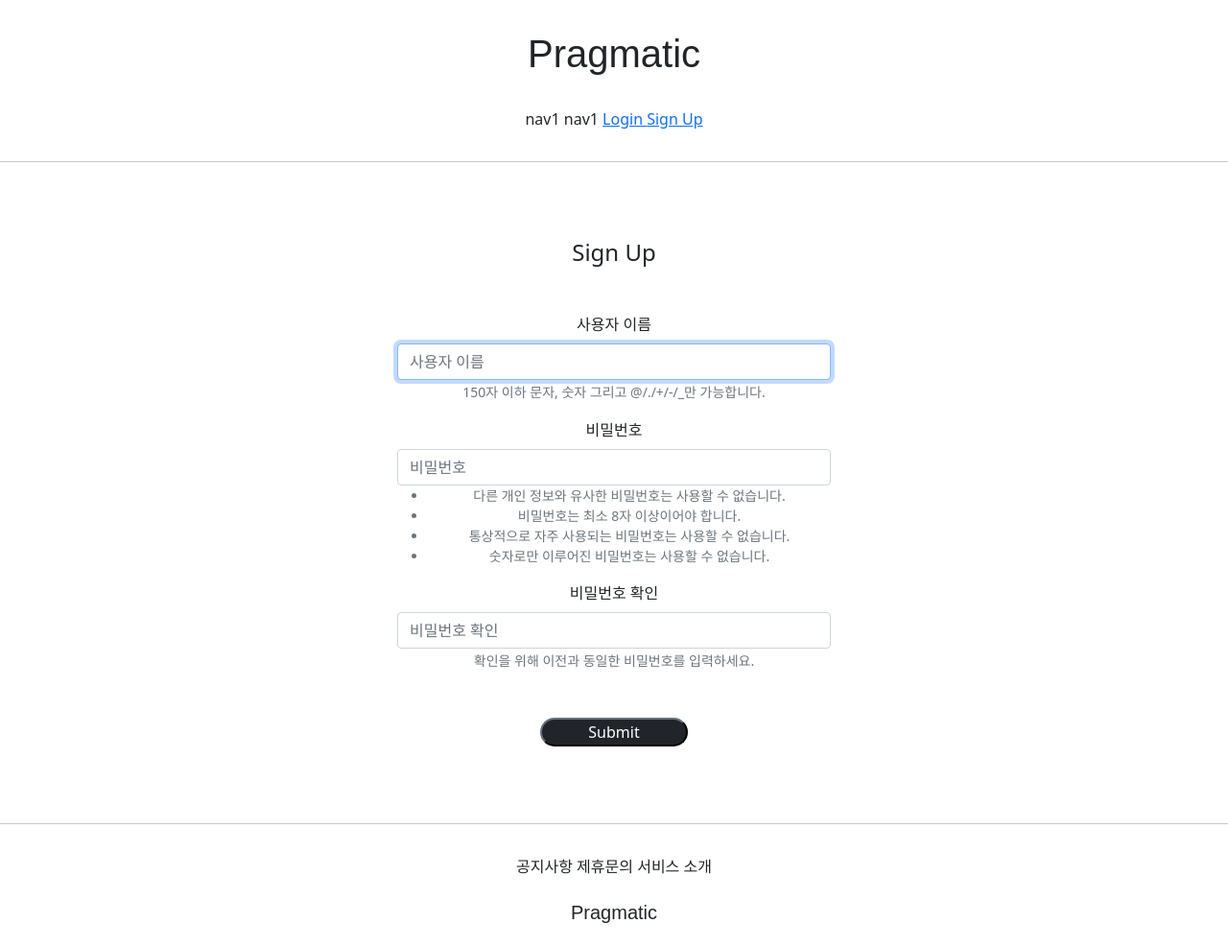
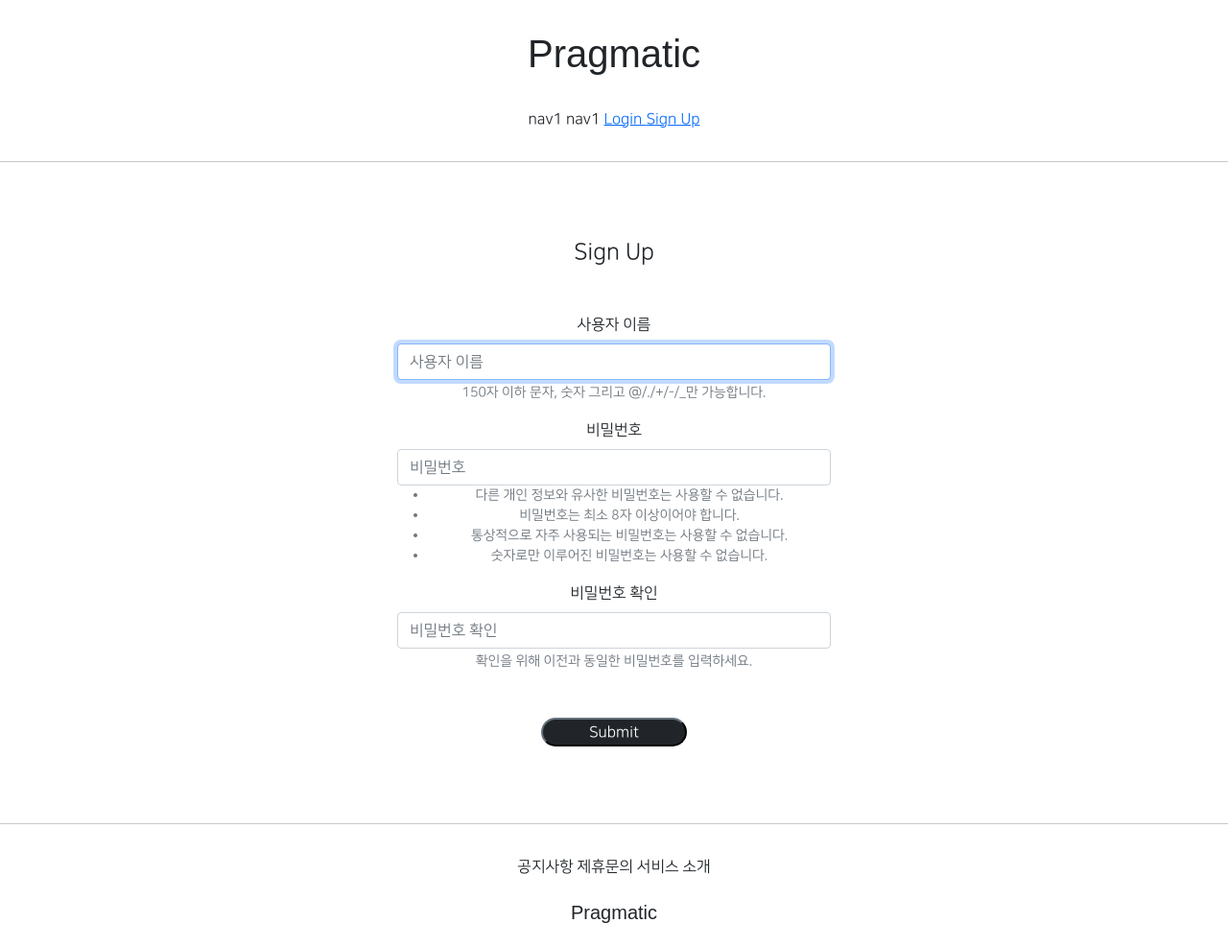
Before and after one commit to kickoutter/Django_Pinterest_clone, a Django app: page /account/create/ in a window 1280 px wide. Shown: the whole page at 96% size. Run offline with Django 3.2, Linux system fonts and the light colour scheme; parts of the project's set-up code (start-up, migrations or seed data) failed here and were passed over; some libraries are stand-ins or nearby versions; some web fonts are replaced.

Commit message:
7/15 2ban class commit 2

```diff
--- a/accountapp/views.py
+++ b/accountapp/views.py
@@ -31,3 +31,5 @@ class AccountCreateView(CreateView):
     form_class = UserCreationForm
     success_url = reverse_lazy('accountapp:hello_world') # 성공하면 hello_world로 가라!
     template_name = 'accountapp/create.html'
+
+# DetailView
--- a/templates/base.html
+++ b/templates/base.html
@@ -1,7 +1,7 @@
 <!DOCTYPE html>
 <html lang="en">
 {% include 'head.html' %}
-<body>
+<body style="font-family: 'NanumSquareR'">
 
 {% include 'header.html' %}
 
--- a/templates/head.html
+++ b/templates/head.html
@@ -16,4 +16,28 @@
     {#  Defalut CSS Link  #}
     <link rel="stylesheet" type="text/css" href="{% static 'base.css' %}">
 
+    {# 나눔폰트 가져오기  #}
+    <style>
+        @font-face {
+            font-family: 'NanumSquareR';
+            src: local('NanumSquareR'),
+            url("{% static 'fonts/NanumSquareR.otf' %}") format("opentype");
+        }
+        @font-face {
+            font-family: 'NanumSquareEB';
+            src: local('NanumSquareEB'),
+            url("{% static 'fonts/NanumSquareEB.otf' %}") format("opentype");
+        }
+        @font-face {
+            font-family: 'NanumSquareB';
+            src: local('NanumSquareB'),
+            url("{% static 'fonts/NanumSquareB.otf' %}") format("opentype");
+        }
+        @font-face {
+            font-family: 'NanumSquareL';
+            src: local('NanumSquareL'),
+            url("{% static 'fonts/NanumSquareL.otf' %}") format("opentype");
+        }
+    </style>
+
 </head>
```
Also changed, not shown: static/fonts/NanumSquareB.otf (added), static/fonts/NanumSquareEB.otf (added), static/fonts/NanumSquareL.otf (added), static/fonts/NanumSquareR.otf (added).
